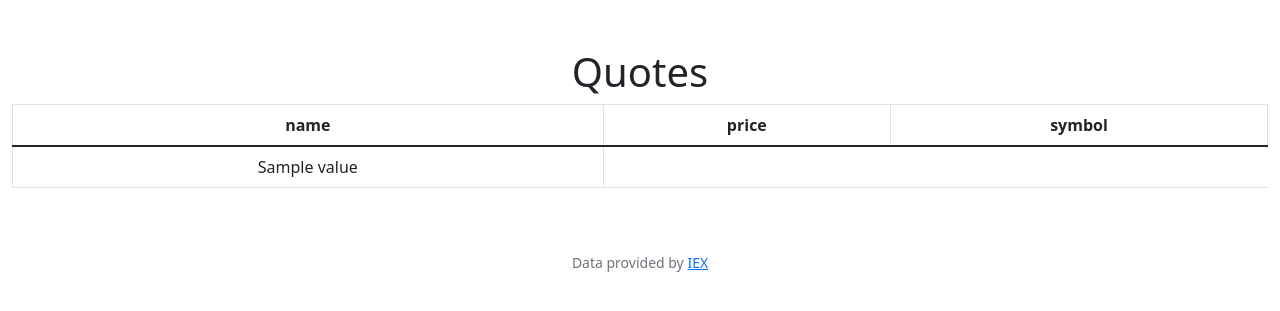
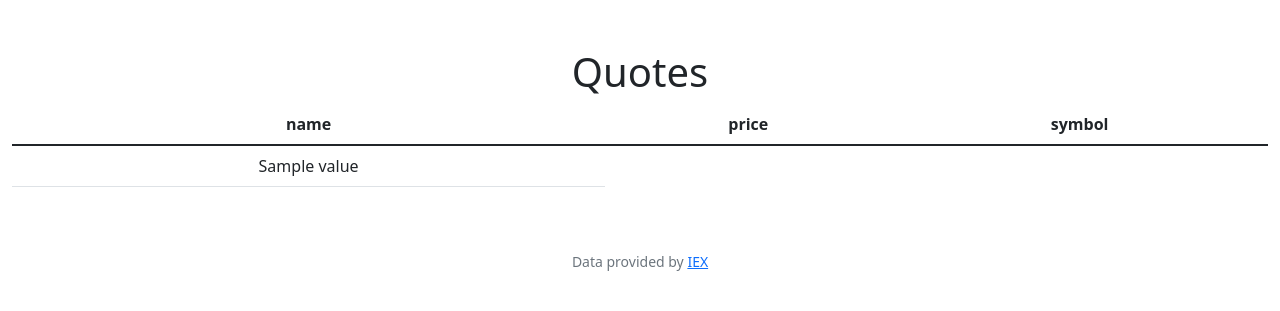
Before and after one commit to Hillgrove/CS50x, a Flask app: template week09/4.pset09/finance/templates/quoted.html in a window 1280 px wide. Shown: the part 76-387 px from the top of the page. Run offline with Flask 3, Linux system fonts and the light colour scheme; the template is opened without the code that fills it: most values are stand-ins (such as "Sample title", 1, 10 or a date in 2020); some libraries are stand-ins or nearby versions.

Commit message:
Wed, Aug 30, 2023, 11:46 AM +02:00

```diff
--- a/week09/4.pset09/finance/templates/quoted.html
+++ b/week09/4.pset09/finance/templates/quoted.html
@@ -6,7 +6,7 @@
 
 {% block main %}
     <h1>Quotes</h1>
-    <table class="table table-bordered">
+    <table class="table">
         <thead>
             <tr>
                 <th scope="col">name</th>
```
